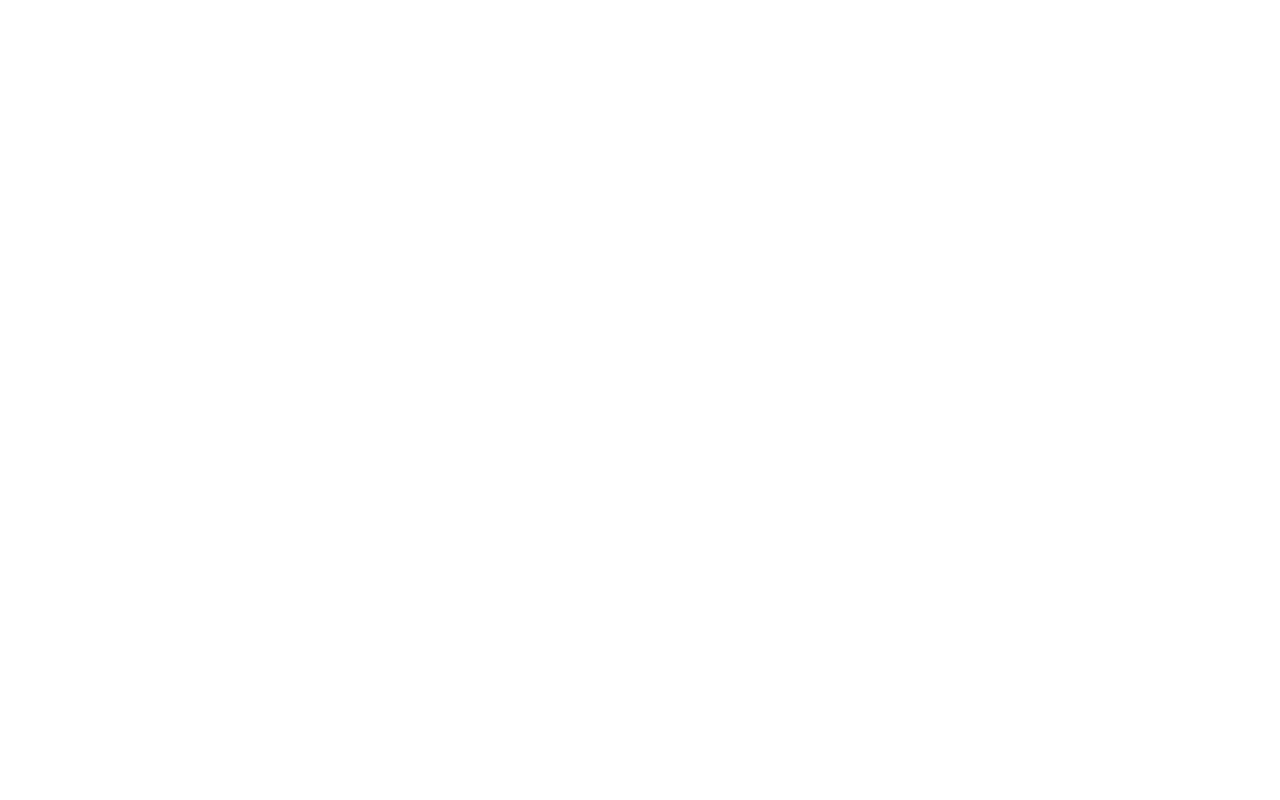
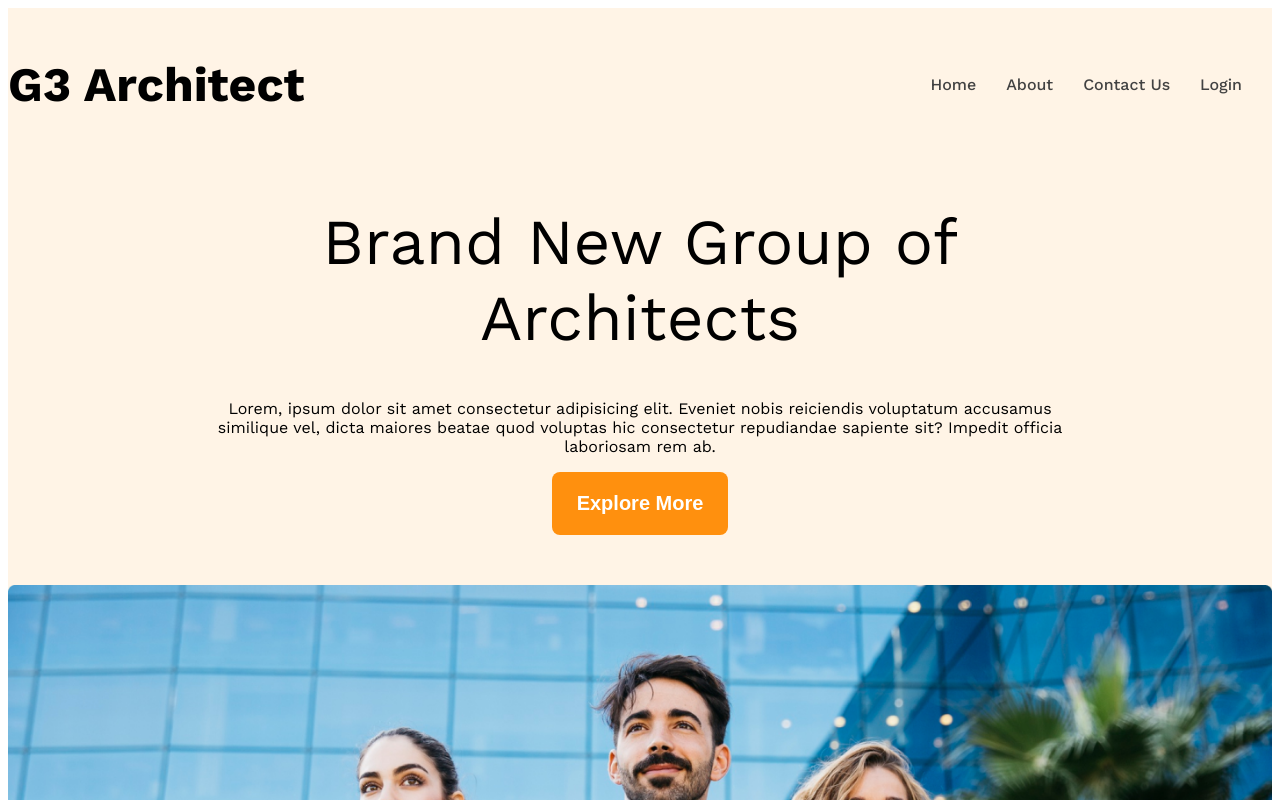
Before and after one commit to smim112112/g3-architect-website, a plain HTML site: page index.html in a window 1280 px wide. Shown: the top 800 px of the page. Drawn offline with nearby package versions, Linux system fonts and the light colour scheme.

Commit message:
header added

```diff
--- a/index.html
+++ b/index.html
@@ -6,9 +6,25 @@
     <title>G3-Architect</title>
     <link rel="stylesheet" href="styles/architect.css">
 </head>
-<body>
-    <header>
-
+<body class="work-sans-font">
+    <header class="bg-light">
+        <nav class="navbar display-flex">
+            <h3 class="brand">G3 Architect</h3>
+                <ul class="nav-links display-flex">
+                    <li class="nav-item"><a href="" class="nav-link text-gray">Home</a></li>
+                    <li class="nav-item"><a href="" class="nav-link text-gray">About</a></li>
+                    <li class="nav-item"><a href="" class="nav-link text-gray">Contact Us</a></li>
+                    <li class="nav-item"><a href="" class="nav-link text-gray">Login</a></li>
+                </ul>
+        </nav>
+        <div class="banner">
+            <div class="banner-content">
+                <h1 class="banner-title">Brand New Group of Architects</h1>
+                <p class="banner-description">Lorem, ipsum dolor sit amet consectetur adipisicing elit. Eveniet nobis reiciendis voluptatum accusamus similique vel, dicta maiores beatae quod voluptas hic consectetur repudiandae sapiente sit? Impedit officia laboriosam rem ab.</p>
+                <button class="btn-primary">Explore More</button>
+            </div>
+            <img class="banner-image" src="images/banner.png" alt="">
+        </div>
     </header>
 
     <main>
--- a/styles/architect.css
+++ b/styles/architect.css
@@ -0,0 +1,78 @@
+@import url('https://fonts.googleapis.com/css2?family=Work+Sans:ital,wght@0,100..900;1,100..900&display=swap');
+
+
+
+.work-sans-font {
+  font-family: "Work Sans", sans-serif;
+  font-optical-sizing: auto;
+  font-weight: 400;
+  font-style: normal;
+}
+/* Shared styles */
+.display-flex{
+    display: flex;
+}
+.text-gray{
+    color: #424242;
+}
+.text-light-gray{
+    color: #727272;
+}
+.bg-light{
+    background-color: rgba(255,144,14,0.1);
+}
+.btn-primary{
+    background-color: #FF900E;
+    color: white;
+    padding: 20px 25px;
+    font-size: 1.25rem;
+    font-weight: 600;
+    border-radius: 8px;
+    border: none;
+}
+/* header styles */
+
+/* navbar styles */
+.navbar{
+    justify-content: space-between;
+    align-items: center;
+}
+.brand{
+    font-weight: 700;
+    font-size: 3rem;
+}
+.nav-item{
+    list-style: none;
+    margin-right: 30px;
+}
+.nav-link{
+    text-decoration: none;
+    font-weight: 500;
+}
+.navbar,.banner{
+    max-width:1440px;
+    margin: 0 auto;
+}
+
+/* banner related */
+.banner-content{
+    max-width: 850px;
+    margin: 0px auto;
+    text-align: center;
+    margin-bottom: 50px;
+}
+.banner-title{
+    font-weight: 400;
+    font-size: 4rem;
+}
+
+.banner-image{
+    width: 100%;
+}
+
+/* responsive */
+@media screen and(max-width:576px){
+    .navbar,.nav-links{
+        flex-direction: column;
+    }
+}
```
